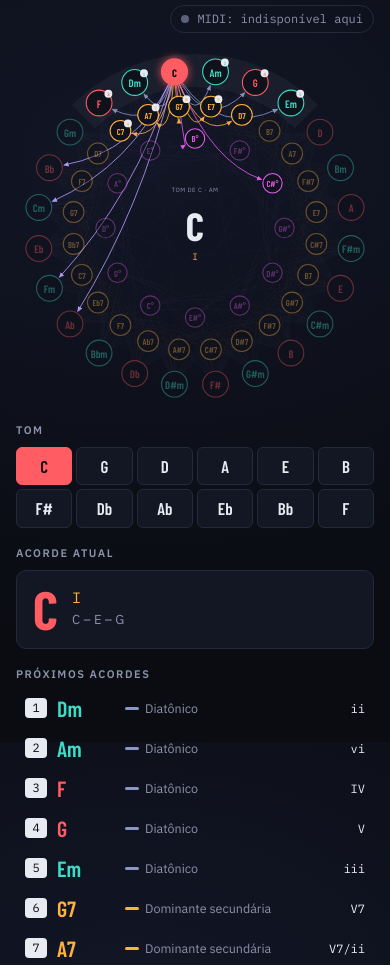
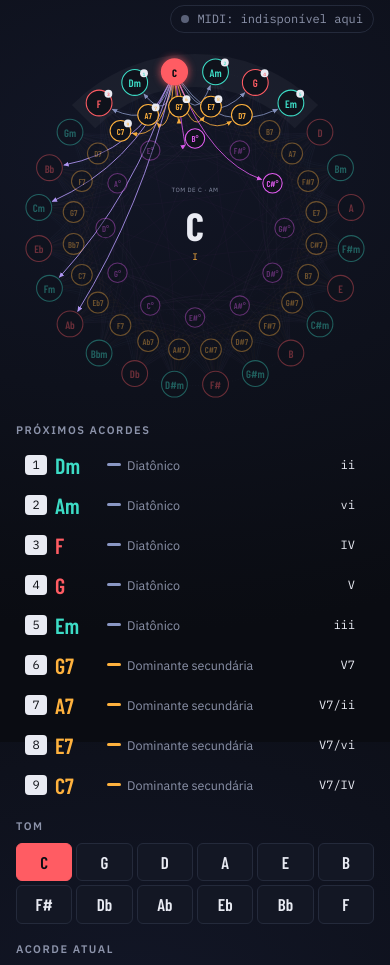
Before and after one commit to guihvdev/musical-lab, a website built with Vite: page index.html in a window 390 px wide. Shown: the part 102-1067 px from the top of the page. Built offline with nearby package versions, Linux system fonts and the light colour scheme.

Commit message:
feat: update next chord responsiveness

```diff
--- a/src/app/App.ts
+++ b/src/app/App.ts
@@ -14,13 +14,14 @@ import { html, qs } from '@/shared/dom';
 /** Progressão de exemplo em Dó: I – vi – V7/ii – ii – V7 – I */
 const EXAMPLE_PROGRESSION = ['M0', 'm9', 'Vm2', 'm2', 'VM0', 'M0'];
 
-/* Layout: grafo circular à esquerda, painel de decisão à direita, trilha + teclado embaixo */
+/* Layout: próximos acordes à esquerda, grafo circular no centro, painel de decisão à direita, trilha + teclado embaixo */
 const TEMPLATE = `
   <div class="app">
     <header>
       <h1>Teia <span>Harmônica</span></h1>
       <div class="tag">Escolha um acorde, veja para onde ele pode ir, toque o próximo.</div>
     </header>
+    <aside class="next-col"></aside>
     <div class="stage"></div>
     <aside class="side">
       <p class="hint"><kbd>1</kbd>–<kbd>9</kbd> toca a sugestão · <kbd>Espaço</kbd> repete · <kbd>⌫</kbd> desfaz · <kbd>[</kbd> <kbd>]</kbd> muda o tom por quintas</p>
@@ -45,12 +46,12 @@ export function mountApp(container: HTMLElement): void {
   const legend = qs(dock, '.legend');
 
   mountMidiStatus(header);
+  mountSuggestions(qs(app, '.next-col'));
   mountChordGraph(qs(app, '.stage'));
 
   const sidePanel = document.createDocumentFragment();
   mountKeySelector(sidePanel);
   mountCurrentChord(sidePanel);
-  mountSuggestions(sidePanel);
   mountTransitionLayers(sidePanel);
   side.insertBefore(sidePanel, hint);
 
--- a/src/app/app.css
+++ b/src/app/app.css
@@ -1,15 +1,15 @@
 .app {
-  /* Escala do grafo; a largura máxima cresce junto (1076px de palco + 340px de painel + 24px de gap) */
+  /* Escala do grafo; a largura máxima cresce junto (1076px de palco + 2×340px de colunas + 2×24px de gap) */
   --graph-scale: 1;
-  max-width: calc(1076px * var(--graph-scale) + 364px);
+  max-width: calc(1076px * var(--graph-scale) + 728px);
   margin: 0 auto;
   padding-block: 16px 28px;
   display: grid;
-  grid-template-columns: minmax(0, 1fr) 340px;
+  grid-template-columns: 340px minmax(0, 1fr) 340px;
   grid-template-areas:
-    "head head"
-    "stage side"
-    "dock dock";
+    "head head head"
+    "next stage side"
+    "dock dock dock";
   gap: 16px 24px;
 }
 
@@ -42,6 +42,11 @@ h1 span {
   display: flex;
   justify-content: center;
   align-items: flex-start;
+}
+
+.next-col {
+  grid-area: next;
+  min-width: 0;
 }
 
 .side {
@@ -97,15 +102,30 @@ h1 span {
   vertical-align: -1px;
 }
 
-@media (min-width: 1600px) {
+@media (min-width: 1000px) {
   .app {
-    --graph-scale: 2;
+    --graph-scale: 1.2;
+  }
+}
+
+/* Telas médias: a lista desce para baixo do painel, na coluna da direita */
+@media (max-width: 1360px) {
+  .next-col {
+    --next-list-height: 356px;
+  }
+  .app {
+    grid-template-columns: minmax(0, 1fr) 340px;
+    grid-template-areas:
+      "head head"
+      "stage side"
+      "stage next"
+      "dock dock";
   }
 }
 
 @media (max-width: 960px) {
   .app {
     grid-template-columns: minmax(0, 1fr);
-    grid-template-areas: "head" "stage" "side" "dock";
+    grid-template-areas: "head" "stage" "next" "side" "dock";
   }
 }
--- a/src/features/suggestions/Suggestions.ts
+++ b/src/features/suggestions/Suggestions.ts
@@ -23,7 +23,7 @@ export function mountSuggestions(parent: Node): void {
       b.innerHTML =
         `<span class="k ${hasKey ? '' : 'nok'}">${hasKey ? i + 1 : '·'}</span>` +
         `<span class="c" style="color:var(${KIND_COLOR[chord.kind]})">${chord.name}</span>` +
-        `<span class="t"><i style="background:var(--e-${t.k})"></i>${t.label}</span>` +
+        `<span class="t" title="${t.label}"><i style="background:var(--e-${t.k})"></i><span class="tl">${t.label}</span></span>` +
         `<span class="r">${numeral(chord, s.key)}</span>`;
       b.addEventListener('click', () => pick(chord.id));
       b.addEventListener('mouseenter', () => bus.emit('edge-focus', { to: chord.id, on: true }));
--- a/src/features/suggestions/suggestions.css
+++ b/src/features/suggestions/suggestions.css
@@ -2,12 +2,21 @@
   display: flex;
   flex-direction: column;
   gap: 4px;
+  /* altura de 9 itens (atalhos 1–9); o restante rola sem empurrar o layout.
+     Quando há conteúdo abaixo da lista, o layout fixa a altura via --next-list-height. */
+  height: var(--next-list-height, auto);
+  max-height: 356px;
+  overflow-y: auto;
+  overscroll-behavior: contain;
+  scrollbar-width: thin;
+  scrollbar-color: var(--line2) transparent;
+  scrollbar-gutter: stable;
 }
 .sug {
   display: grid;
-  grid-template-columns: 22px 58px minmax(0, 1fr) auto;
+  grid-template-columns: 22px 44px minmax(0, 1fr) auto;
   align-items: center;
-  gap: 10px;
+  gap: 8px;
   text-align: left;
   background: transparent;
   border: 1px solid transparent;
@@ -52,7 +61,14 @@
   border-radius: 2px;
   flex: none;
 }
+.sug .tl {
+  min-width: 0;
+  overflow: hidden;
+  text-overflow: ellipsis;
+  white-space: nowrap;
+}
 .sug .r {
+  white-space: nowrap;
   font-family: var(--f-mono);
   font-size: 12px;
   color: var(--fg);
```
